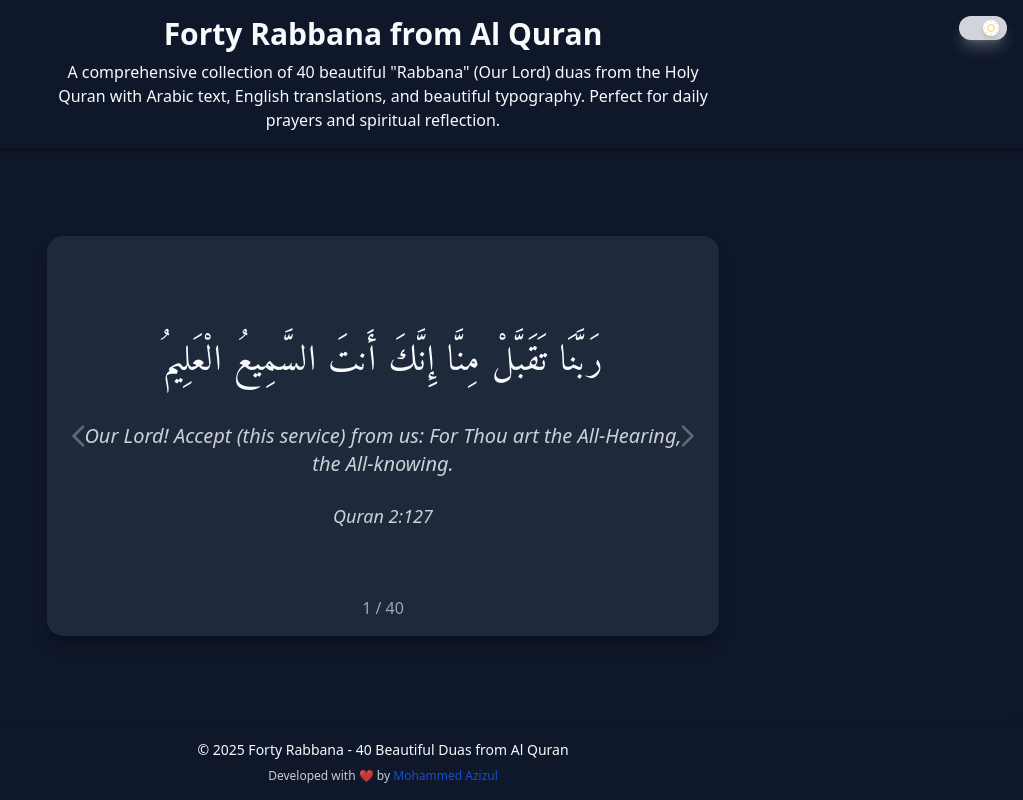
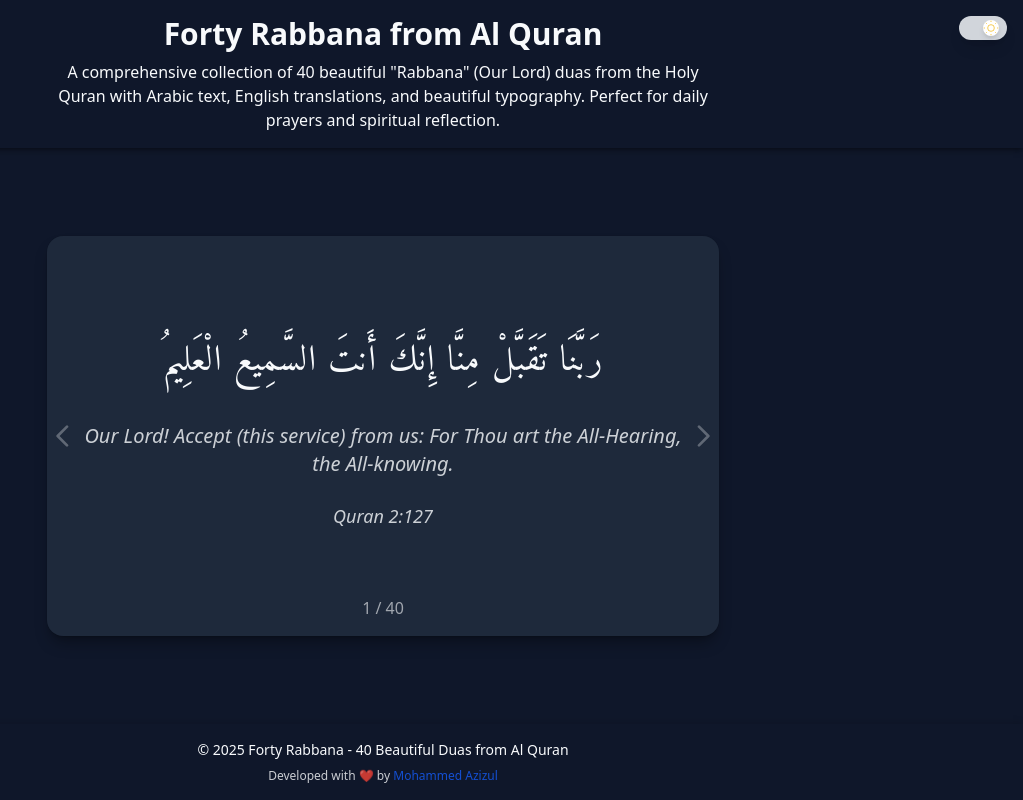
Before and after one commit to mohammedazizul/forty-rabban, a React (Vite) app: page / in a window 1280 px wide. Shown: the whole page, without its empty margins (257-1280 px from the left). Built offline with nearby package versions, Linux system fonts and the light colour scheme.

Commit message:
button shadow removed and padding added for arrow

```diff
--- a/src/components/Card.jsx
+++ b/src/components/Card.jsx
@@ -54,7 +54,7 @@ function Card({ currentIndex, data, onNext, onPrev }) {
           </span>
         </div>
 
-        <div className="absolute inset-0 flex items-center justify-between px-4">
+        <div className="absolute inset-0 flex items-center justify-between">
           <div
             onClick={onPrev}
             className="cursor-pointer hover:opacity-100 transition-opacity duration-200 opacity-30"
--- a/src/components/ThemeToggle.jsx
+++ b/src/components/ThemeToggle.jsx
@@ -1,6 +1,3 @@
-import MoonSVG from "./SVG/MoonSVG";
-import SunSVG from "./SVG/SunSVG";
-
 function ThemeToggle({ isDarkMode, toggleTheme }) {
   return (
     <div className="absolute top-4 right-4 z-10">
@@ -11,9 +8,9 @@ function ThemeToggle({ isDarkMode, toggleTheme }) {
           backgroundColor: isDarkMode
             ? 'rgb(209 213 219)'
             : 'rgb(203 213 225)',
-          boxShadow: isDarkMode
-            ? '0 10px 15px -3px rgb(209 213 219 / 0.3), 0 4px 6px -4px rgb(209 213 219 / 0.3)'
-            : '0 10px 15px -3px rgb(0 0 0 / 0.1), 0 4px 6px -4px rgb(0 0 0 / 0.1)'
+          // boxShadow: isDarkMode
+          //   ? '0 10px 15px -3px rgb(209 213 219 / 0.3), 0 4px 6px -4px rgb(209 213 219 / 0.3)'
+          //   : '0 10px 15px -3px rgb(0 0 0 / 0.1), 0 4px 6px -4px rgb(0 0 0 / 0.1)'
         }}
         aria-label="Toggle dark mode"
       >
```
